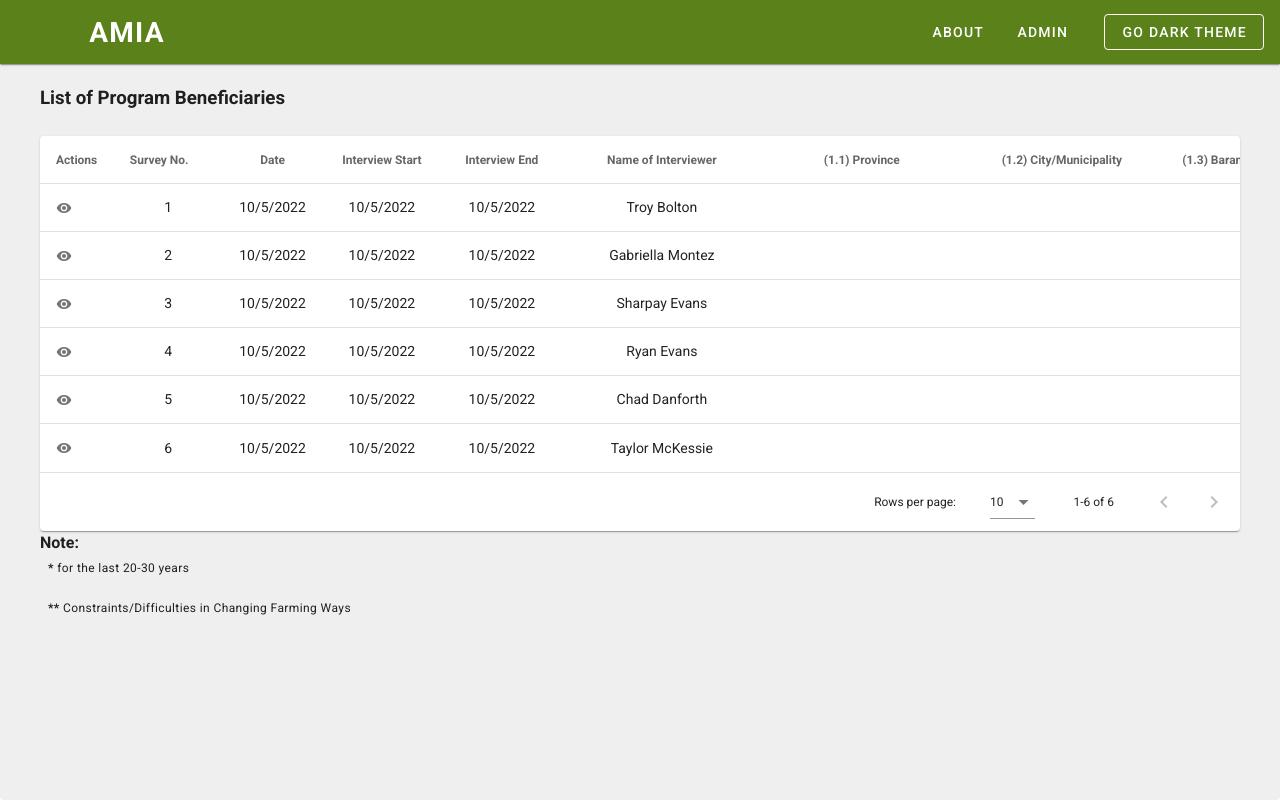
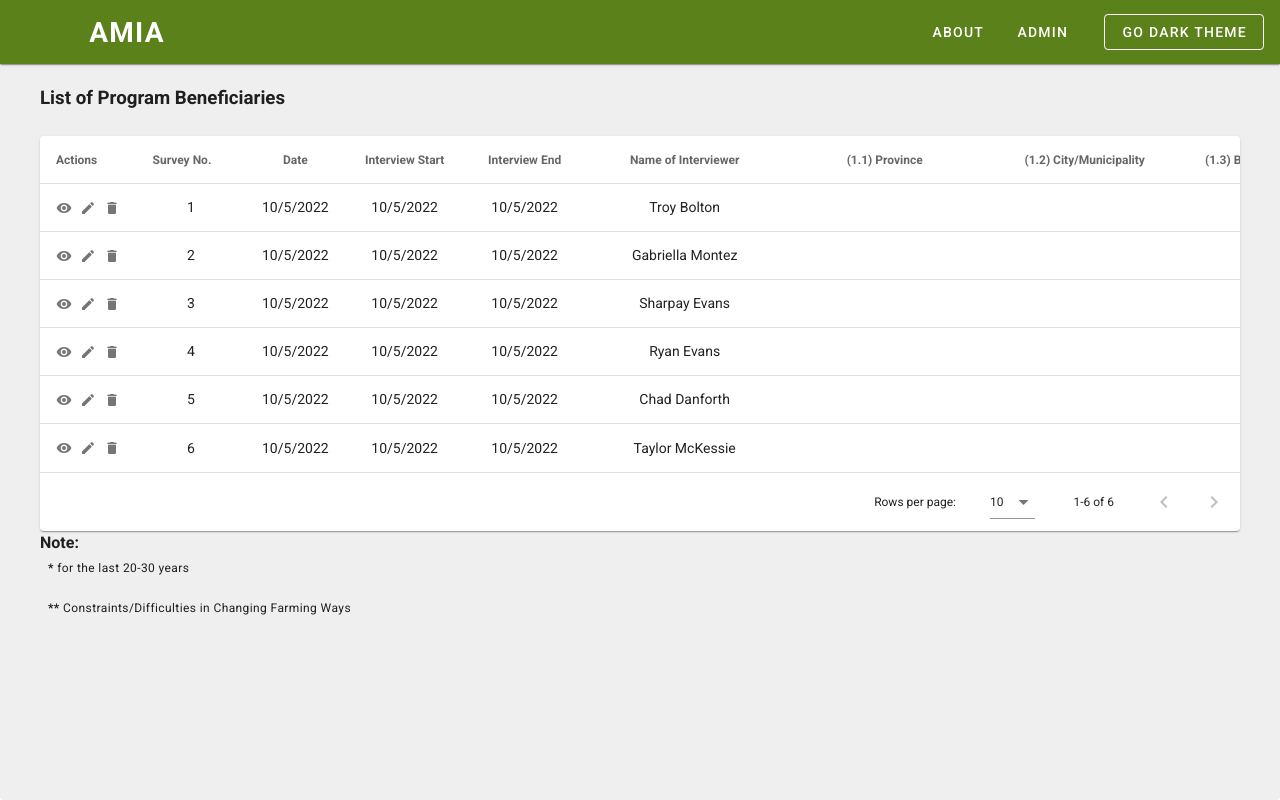
Before and after one commit to dilapitan/amia-program-beneficiaries, a Vue app in the folder client/: page / in a window 1280 px wide. Built offline with nearby package versions, Linux system fonts and the light colour scheme.

Commit message:
Remove condition for BeneficiariesView

```diff
--- a/client/src/views/BeneficiariesView.vue
+++ b/client/src/views/BeneficiariesView.vue
@@ -6,12 +6,10 @@
       <template v-slot:[`item.actions`]="{ item }">
         <div class="d-flex align-baseline">
           <v-icon small class="mr-2"> mdi-eye </v-icon>
-          <v-icon v-if="isLoggedIn" small class="mr-2" @click="editItem(item)">
+          <v-icon small class="mr-2" @click="editItem(item)">
             mdi-pencil
           </v-icon>
-          <v-icon v-if="isLoggedIn" small @click="deleteItem(item)">
-            mdi-delete
-          </v-icon>
+          <v-icon small @click="deleteItem(item)"> mdi-delete </v-icon>
         </div>
       </template>
     </v-data-table>
@@ -1091,12 +1089,6 @@ export default {
     this.initialize()
   },
 
-  computed: {
-    isLoggedIn() {
-      return Boolean(this.$store.state.user)
-    },
-  },
-
   methods: {
     initialize() {
       this.beneficiaries = this.$store.state.beneficiaries
```
